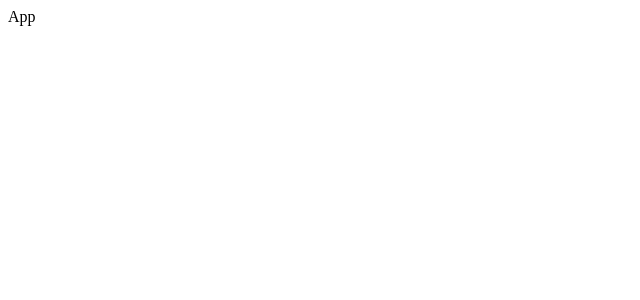
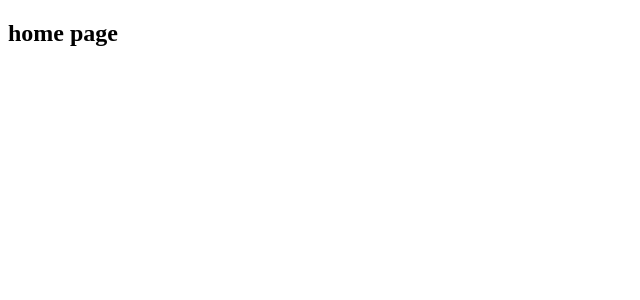
Before and after one commit to miawithcode/mixmaster, a React (Vite) app: page / in a window 1280 px wide. Shown: the top 300 px of the page, without its empty margins (0-640 px from the left). Built offline with nearby package versions, Linux system fonts and the light colour scheme.

Commit message:
feat: basic router

```diff
--- a/package.json
+++ b/package.json
@@ -15,7 +15,8 @@
     "axios": "^1.6.7",
     "react": "^18.2.0",
     "react-dom": "^18.2.0",
-    "react-hot-toast": "^2.4.1"
+    "react-hot-toast": "^2.4.1",
+    "react-router-dom": "^6.22.0"
   },
   "devDependencies": {
     "@types/react": "^18.2.43",
--- a/src/App.jsx
+++ b/src/App.jsx
@@ -1,6 +1,21 @@
+import { createBrowserRouter, RouterProvider } from 'react-router-dom';
+
+const router = createBrowserRouter([
+  {
+    path: '/',
+    element: <h2>home page</h2>,
+  },
+  {
+    path: '/about',
+    element: (
+      <div>
+        <h2>about page</h2>
+      </div>
+    ),
+  },
+]);
+
 const App = () => {
-  return (
-    <div>App</div>
-  )
-}
-export default App
+  return <RouterProvider router={router} />;
+};
+export default App;
```
Also changed, not shown: 2 other files (tests, documents, lock files or other folders).
